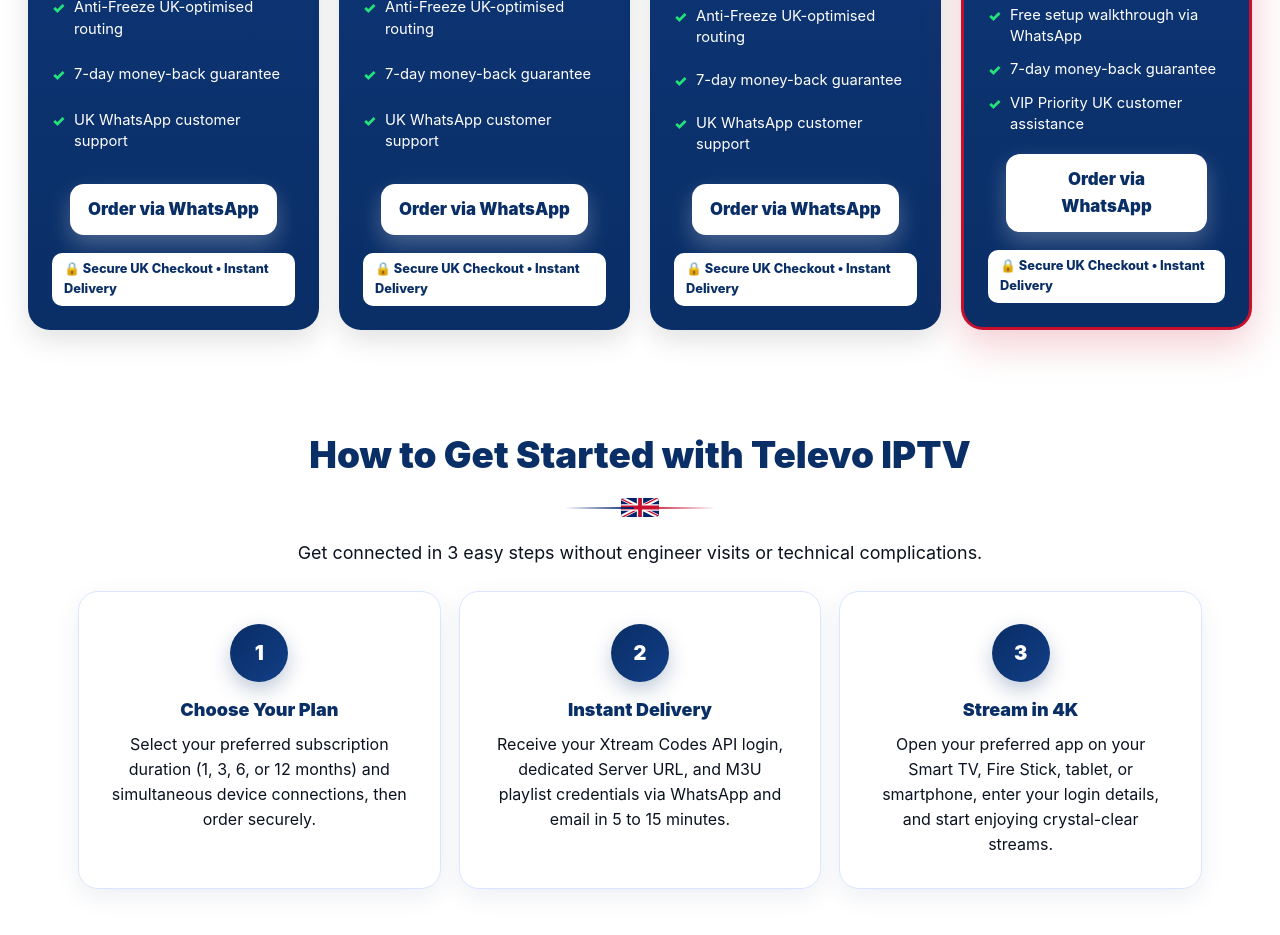
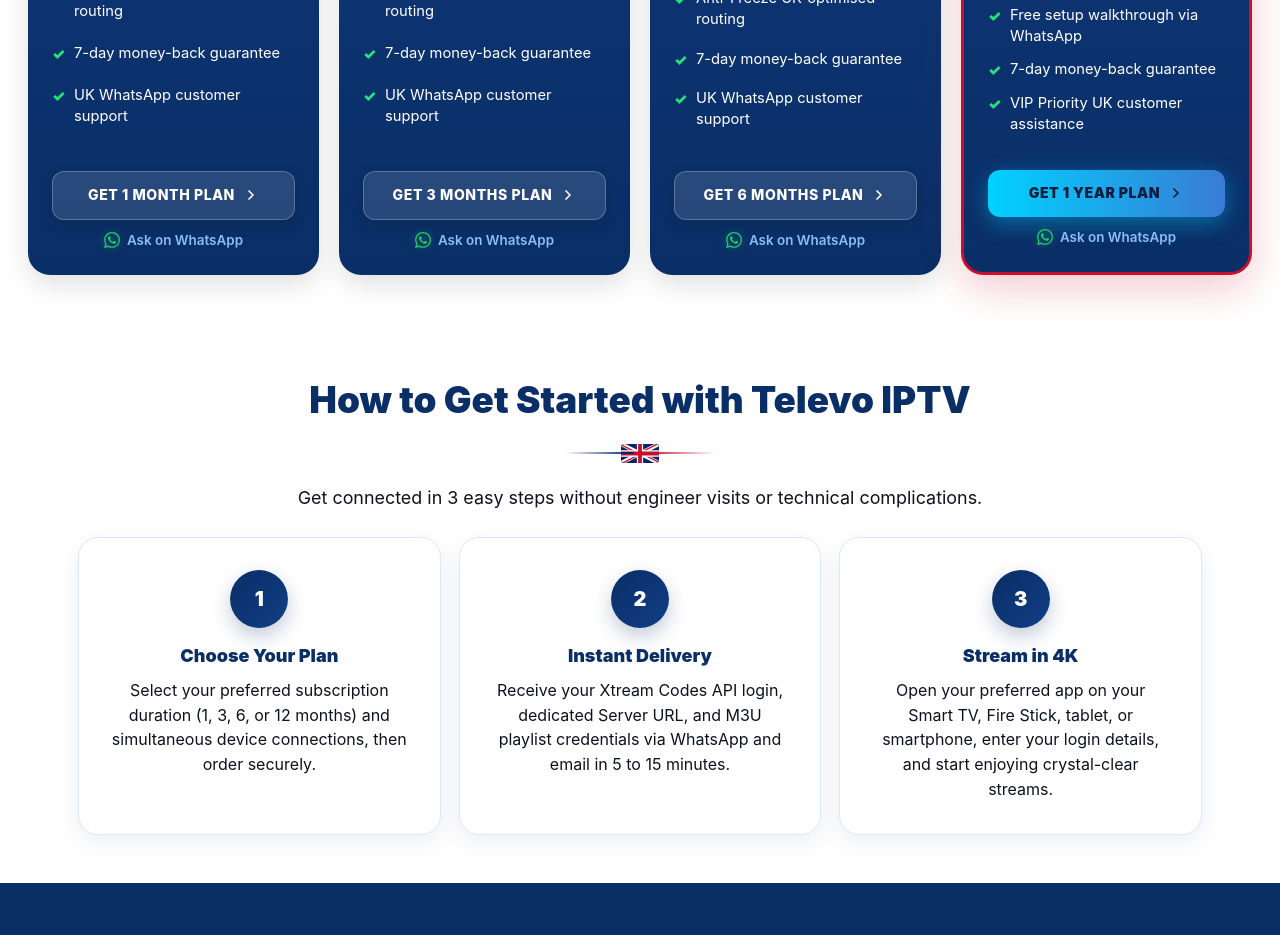
Before and after one commit to AIDATFARES/Televo-IPTV, a Next.js app: page / in a window 1280 px wide. Shown: the part 3180-4115 px from the top of the page. Built offline with nearby package versions, Linux system fonts and the light colour scheme.

Commit message:
feat: update pricing card buttons to match GET X PLAN › and Ask on WhatsApp spec

```diff
--- a/src/components/PricingSection.jsx
+++ b/src/components/PricingSection.jsx
@@ -1,10 +1,9 @@
 'use client';
 
 import { useState } from 'react';
-import { Tv, Zap, Check, MessageSquare, ShieldCheck, Flame, Sparkles } from 'lucide-react';
-import { SITE_CONFIG } from '../data/config';
+import { Tv, ChevronRight } from 'lucide-react';
 
-export default function PricingSection({ title, subtitle, showBreadcrumbs = false }) {
+export default function PricingSection({ title, subtitle }) {
   // Device counter: 1, 2, 3, or 4 simultaneous connections
   const [deviceCount, setDeviceCount] = useState(1);
 
@@ -13,9 +12,9 @@ export default function PricingSection({ title, subtitle, showBreadcrumbs = fals
     1: [
       {
         duration: '1 Month',
+        ctaLabel: 'GET 1 MONTH PLAN',
         accessLabel: '1 Month Access',
         badge: 'TRIAL PASS',
-        badgeType: 'trial',
         price: 11.99,
         originalPrice: 14.99,
         monthlyEq: '£11.99/mo eq.',
@@ -35,9 +34,9 @@ export default function PricingSection({ title, subtitle, showBreadcrumbs = fals
       },
       {
         duration: '3 Months',
+        ctaLabel: 'GET 3 MONTHS PLAN',
         accessLabel: '3 Months Access',
         badge: 'SAVE 22%',
-        badgeType: 'discount',
         price: 27.99,
         originalPrice: 34.99,
         monthlyEq: '£9.33/mo eq.',
@@ -57,9 +56,9 @@ export default function PricingSection({ title, subtitle, showBreadcrumbs = fals
       },
       {
         duration: '6 Months',
+        ctaLabel: 'GET 6 MONTHS PLAN',
         accessLabel: '6 Months Access',
         badge: 'SAVE 44%',
-        badgeType: 'discount',
         price: 39.99,
         originalPrice: 54.99,
         monthlyEq: '£6.66/mo eq.',
@@ -79,9 +78,9 @@ export default function PricingSection({ title, subtitle, showBreadcrumbs = fals
       },
       {
         duration: '12 Months',
+        ctaLabel: 'GET 1 YEAR PLAN',
         accessLabel: '1 Year Access',
         badge: 'MOST POPULAR',
-        badgeType: 'popular',
         price: 49.99,
         originalPrice: 79.99,
         monthlyEq: '£4.16/mo eq.',
@@ -103,9 +102,9 @@ export default function PricingSection({ title, subtitle, showBreadcrumbs = fals
     2: [
       {
         duration: '1 Month',
+        ctaLabel: 'GET 1 MONTH PLAN',
         accessLabel: '1 Month Access',
         badge: 'DUO TRIAL',
-        badgeType: 'trial',
         price: 18.99,
         originalPrice: 24.99,
         monthlyEq: '£9.50/mo per screen',
@@ -125,9 +124,9 @@ export default function PricingSection({ title, subtitle, showBreadcrumbs = fals
       },
       {
         duration: '3 Months',
+        ctaLabel: 'GET 3 MONTHS PLAN',
         accessLabel: '3 Months Access',
         badge: 'SAVE 25%',
-        badgeType: 'discount',
         price: 39.99,
         originalPrice: 49.99,
         monthlyEq: '£6.66/mo per screen',
@@ -147,9 +146,9 @@ export default function PricingSection({ title, subtitle, showBreadcrumbs = fals
       },
       {
         duration: '6 Months',
+        ctaLabel: 'GET 6 MONTHS PLAN',
         accessLabel: '6 Months Access',
         badge: 'SAVE 45%',
-        badgeType: 'discount',
         price: 54.99,
         originalPrice: 69.99,
         monthlyEq: '£4.58/mo per screen',
@@ -169,9 +168,9 @@ export default function PricingSection({ title, subtitle, showBreadcrumbs = fals
       },
       {
         duration: '12 Months',
+        ctaLabel: 'GET 1 YEAR PLAN',
         accessLabel: '1 Year Access',
         badge: 'MOST POPULAR',
-        badgeType: 'popular',
         price: 74.99,
         originalPrice: 99.99,
         monthlyEq: '£3.12/mo per screen',
@@ -193,9 +192,9 @@ export default function PricingSection({ title, subtitle, showBreadcrumbs = fals
     3: [
       {
         duration: '1 Month',
+        ctaLabel: 'GET 1 MONTH PLAN',
         accessLabel: '1 Month Access',
         badge: 'TRIO TRIAL',
-        badgeType: 'trial',
         price: 24.99,
         originalPrice: 32.99,
         monthlyEq: '£8.33/mo per screen',
@@ -215,9 +214,9 @@ export default function PricingSection({ title, subtitle, showBreadcrumbs = fals
       },
       {
         duration: '3 Months',
+        ctaLabel: 'GET 3 MONTHS PLAN',
         accessLabel: '3 Months Access',
         badge: 'SAVE 28%',
-        badgeType: 'discount',
         price: 49.99,
         originalPrice: 64.99,
         monthlyEq: '£5.55/mo per screen',
@@ -237,9 +236,9 @@ export default function PricingSection({ title, subtitle, showBreadcrumbs = fals
       },
       {
         duration: '6 Months',
+        ctaLabel: 'GET 6 MONTHS PLAN',
         accessLabel: '6 Months Access',
         badge: 'SAVE 48%',
-        badgeType: 'discount',
         price: 69.99,
         originalPrice: 89.99,
         monthlyEq: '£3.88/mo per screen',
@@ -259,9 +258,9 @@ export default function PricingSection({ title, subtitle, showBreadcrumbs = fals
       },
       {
         duration: '12 Months',
+        ctaLabel: 'GET 1 YEAR PLAN',
         accessLabel: '1 Year Access',
         badge: 'MOST POPULAR',
-        badgeType: 'popular',
         price: 94.99,
         originalPrice: 129.99,
         monthlyEq: '£2.63/mo per screen',
@@ -283,9 +282,9 @@ export default function PricingSection({ title, subtitle, showBreadcrumbs = fals
     4: [
       {
         duration: '1 Month',
+        ctaLabel: 'GET 1 MONTH PLAN',
         accessLabel: '1 Month Access',
         badge: 'MAX TRIAL',
-        badgeType: 'trial',
         price: 29.99,
         originalPrice: 39.99,
         monthlyEq: '£7.50/mo per screen',
@@ -305,9 +304,9 @@ export default function PricingSection({ title, subtitle, showBreadcrumbs = fals
       },
       {
         duration: '3 Months',
+        ctaLabel: 'GET 3 MONTHS PLAN',
         accessLabel: '3 Months Access',
         badge: 'SAVE 30%',
-        badgeType: 'discount',
         price: 59.99,
         originalPrice: 79.99,
         monthlyEq: '£5.00/mo per screen',
@@ -327,9 +326,9 @@ export default function PricingSection({ title, subtitle, showBreadcrumbs = fals
       },
       {
         duration: '6 Months',
+        ctaLabel: 'GET 6 MONTHS PLAN',
         accessLabel: '6 Months Access',
         badge: 'SAVE 50%',
-        badgeType: 'discount',
         price: 84.99,
         originalPrice: 109.99,
         monthlyEq: '£3.54/mo per screen',
@@ -349,9 +348,9 @@ export default function PricingSection({ title, subtitle, showBreadcrumbs = fals
       },
       {
         duration: '12 Months',
+        ctaLabel: 'GET 1 YEAR PLAN',
         accessLabel: '1 Year Access',
         badge: 'BEST VALUE',
-        badgeType: 'popular',
         price: 114.99,
         originalPrice: 159.99,
         monthlyEq: '£2.39/mo per screen',
@@ -465,11 +464,12 @@ export default function PricingSection({ title, subtitle, showBreadcrumbs = fals
 
         {/* 4 Duration Cards Grid (1 Month, 3 Months, 6 Months, 12 Months) */}
         <div className="grid">
-          {currentPlans.map((plan, index) => {
+          {currentPlans.map((plan) => {
             const encodedPlan = encodeURIComponent(
               `${plan.duration} Plan (${deviceCount} ${deviceCount === 1 ? 'Device' : 'Devices'}) for £${plan.price.toFixed(2)}`
             );
-            const whatsappUrl = `https://wa.me/447882781998?text=Hello%20Televo%20IPTV%2C%20I%20would%20like%20to%20order%20the%20${encodedPlan}`;
+            const whatsappOrderUrl = `https://wa.me/447882781998?text=Hello%20Televo%20IPTV%2C%20I%20would%20like%20to%20order%20the%20${encodedPlan}`;
+            const askWhatsappUrl = `https://wa.me/447882781998?text=Hello%20Televo%20IPTV%2C%20I%20have%20a%20question%20about%20the%20${encodeURIComponent(plan.duration)}%20Plan%20(${deviceCount}%20${deviceCount === 1 ? 'Device' : 'Devices'})`;
 
             return (
               <div
@@ -518,18 +518,34 @@ export default function PricingSection({ title, subtitle, showBreadcrumbs = fals
                   ))}
                 </ul>
 
-                {/* Order CTA */}
-                <a
-                  href={whatsappUrl}
-                  target="_blank"
-                  rel="noopener noreferrer"
-                  className="cta"
-                >
-                  Order via WhatsApp
-                </a>
+                {/* Primary Action Button (Matching Exact Image Spec: GET X PLAN ›) */}
+                <div className="mt-auto pt-4">
+                  <a
+                    href={whatsappOrderUrl}
+                    target="_blank"
+                    rel="noopener noreferrer"
+                    className={`plan-cta-btn ${plan.isPopular ? 'featured-btn' : ''}`}
+                  >
+                    <span>{plan.ctaLabel}</span>
+                    <ChevronRight className="w-4 h-4 shrink-0 stroke-[2.5]" />
+                  </a>
 
-                {/* Security Badge */}
-                <div className="pay">🔒 Secure UK Checkout • Instant Delivery</div>
+                  {/* Ask on WhatsApp Link */}
+                  <a
+                    href={askWhatsappUrl}
+                    target="_blank"
+                    rel="noopener noreferrer"
+                    className="plan-ask-whatsapp"
+                  >
+                    <svg
+                      className="w-4 h-4 text-[#25D366] shrink-0 fill-current"
+                      viewBox="0 0 24 24"
+                    >
+                      <path d="M.057 24l1.687-6.163c-1.041-1.804-1.588-3.849-1.587-5.946.003-6.556 5.338-11.891 11.893-11.891 3.181.001 6.167 1.24 8.413 3.488 2.245 2.248 3.481 5.236 3.48 8.414-.003 6.557-5.338 11.892-11.893 11.892-1.99-.001-3.951-.5-5.688-1.448l-6.305 1.654zm6.597-3.807c1.676.995 3.276 1.591 5.392 1.592 5.448 0 9.886-4.434 9.889-9.885.002-5.462-4.415-9.89-9.881-9.892-5.452 0-9.887 4.434-9.889 9.884-.001 2.225.651 3.891 1.746 5.634l-.999 3.648 3.742-.981zm11.387-5.464c-.074-.124-.272-.198-.57-.347-.297-.149-1.758-.868-2.031-.967-.272-.099-.47-.149-.669.149-.198.297-.768.967-.941 1.165-.173.198-.347.223-.644.074-.297-.149-1.255-.462-2.39-1.475-.883-.788-1.48-1.761-1.653-2.059-.173-.297-.018-.458.13-.606.134-.133.297-.347.446-.521.151-.172.2-.296.3-.495.099-.198.05-.372-.025-.521-.075-.148-.669-1.611-.916-2.206-.242-.579-.487-.501-.669-.51l-.57-.01c-.198 0-.52.074-.792.372s-1.04 1.016-1.04 2.479 1.065 2.876 1.213 3.074c.149.198 2.095 3.2 5.076 4.487.709.306 1.263.489 1.694.626.712.226 1.36.194 1.872.118.571-.085 1.758-.719 2.006-1.413.248-.695.248-1.29.173-1.414z" />
+                    </svg>
+                    <span>Ask on WhatsApp</span>
+                  </a>
+                </div>
               </div>
             );
           })}
--- a/src/index.css
+++ b/src/index.css
@@ -969,6 +969,77 @@ body {
   font-weight: 900;
 }
 
+/* ===== PLAN BUTTONS (EXACT TARGET SPEC: GET X PLAN › + Ask on WhatsApp) ===== */
+.plan-cta-btn {
+  display: flex !important;
+  align-items: center !important;
+  justify-content: center !important;
+  gap: 8px !important;
+  width: 100% !important;
+  margin: 16px 0 0 !important;
+  padding: 12px 14px !important;
+  border-radius: 12px !important;
+  background: rgba(255, 255, 255, 0.12) !important;
+  border: 1.5px solid rgba(255, 255, 255, 0.24) !important;
+  color: #ffffff !important;
+  font-size: 0.88rem !important;
+  font-weight: 850 !important;
+  letter-spacing: 0.04em !important;
+  text-transform: uppercase !important;
+  text-decoration: none !important;
+  box-shadow: 0 4px 14px rgba(0, 0, 0, 0.15) !important;
+  transition: all 0.2s ease !important;
+  cursor: pointer !important;
+}
+
+.plan-cta-btn:hover {
+  background: rgba(255, 255, 255, 0.22) !important;
+  border-color: rgba(255, 255, 255, 0.45) !important;
+  transform: translateY(-2px) !important;
+  box-shadow: 0 8px 22px rgba(0, 0, 0, 0.25) !important;
+}
+
+.plan-cta-btn.featured-btn {
+  background: linear-gradient(90deg, #00d2ff 0%, #3a7bd5 100%) !important;
+  border: none !important;
+  color: #071e3d !important;
+  font-weight: 900 !important;
+  box-shadow: 0 6px 22px rgba(0, 210, 255, 0.4) !important;
+}
+
+.plan-cta-btn.featured-btn:hover {
+  filter: brightness(1.08) !important;
+  transform: translateY(-2px) !important;
+  box-shadow: 0 10px 28px rgba(0, 210, 255, 0.6) !important;
+}
+
+.plan-ask-whatsapp {
+  display: flex !important;
+  align-items: center !important;
+  justify-content: center !important;
+  gap: 7px !important;
+  width: 100% !important;
+  margin: 10px auto 0 !important;
+  color: #93c5fd !important;
+  font-size: 0.84rem !important;
+  font-weight: 600 !important;
+  text-decoration: none !important;
+  transition: all 0.2s ease !important;
+  opacity: 0.95 !important;
+  cursor: pointer !important;
+}
+
+.plan-ask-whatsapp:hover {
+  color: #ffffff !important;
+  opacity: 1 !important;
+  transform: translateY(-1px) !important;
+}
+
+.plan-ask-whatsapp svg {
+  color: #25D366 !important;
+  filter: drop-shadow(0 0 5px rgba(37, 211, 102, 0.45)) !important;
+}
+
 #aii-pricing .cta {
   display: block;
   width: min(85%, 240px);
@@ -988,20 +1059,6 @@ body {
 #aii-pricing .cta:hover {
   transform: translateY(-2px);
   filter: brightness(0.96);
-}
-
-#aii-pricing .pay {
-  margin: 6px auto 0;
-  background: #fff;
-  border-radius: 10px;
-  padding: 6px 12px;
-  display: flex;
-  align-items: center;
-  justify-content: center;
-  gap: 8px;
-  color: #0A2E66;
-  font-weight: 800;
-  font-size: 0.8rem;
 }
 
 /* ===== MULTI-SCREEN SECTION (#multi-scherm) ===== */
```
